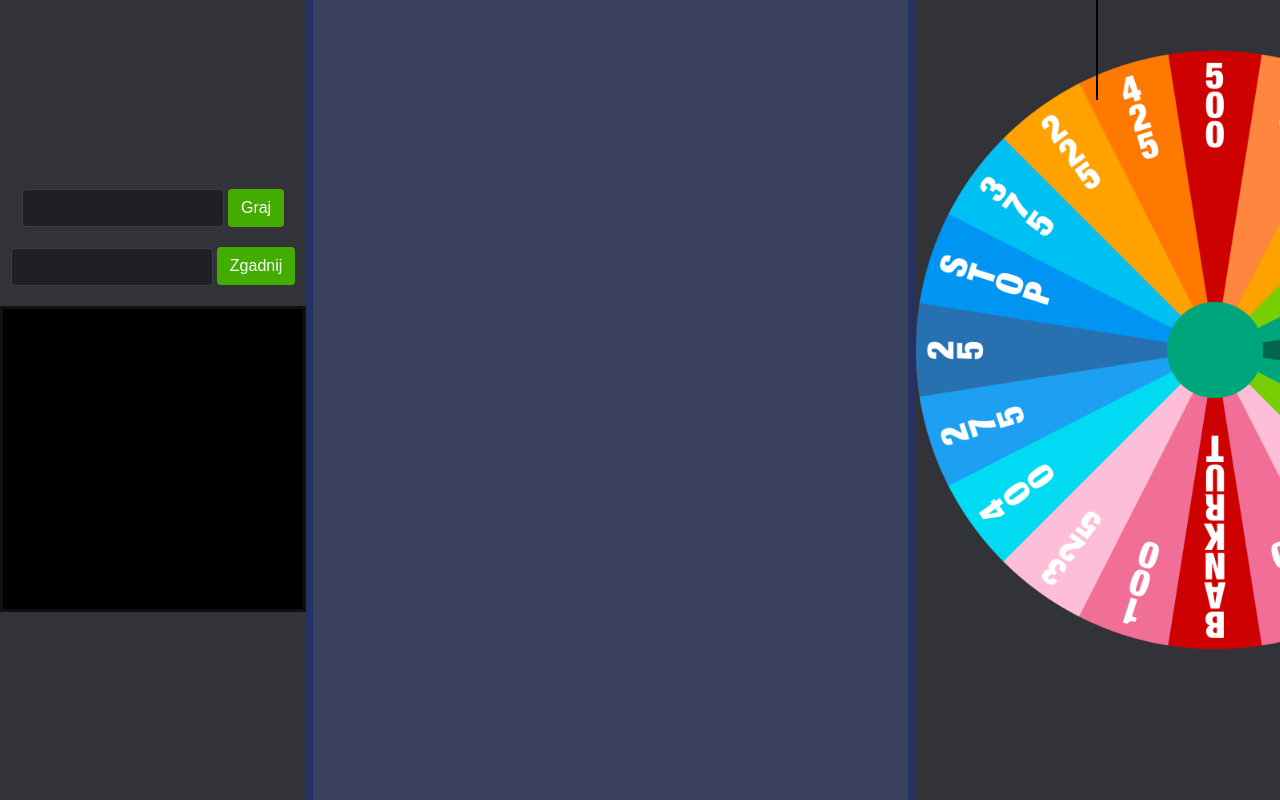
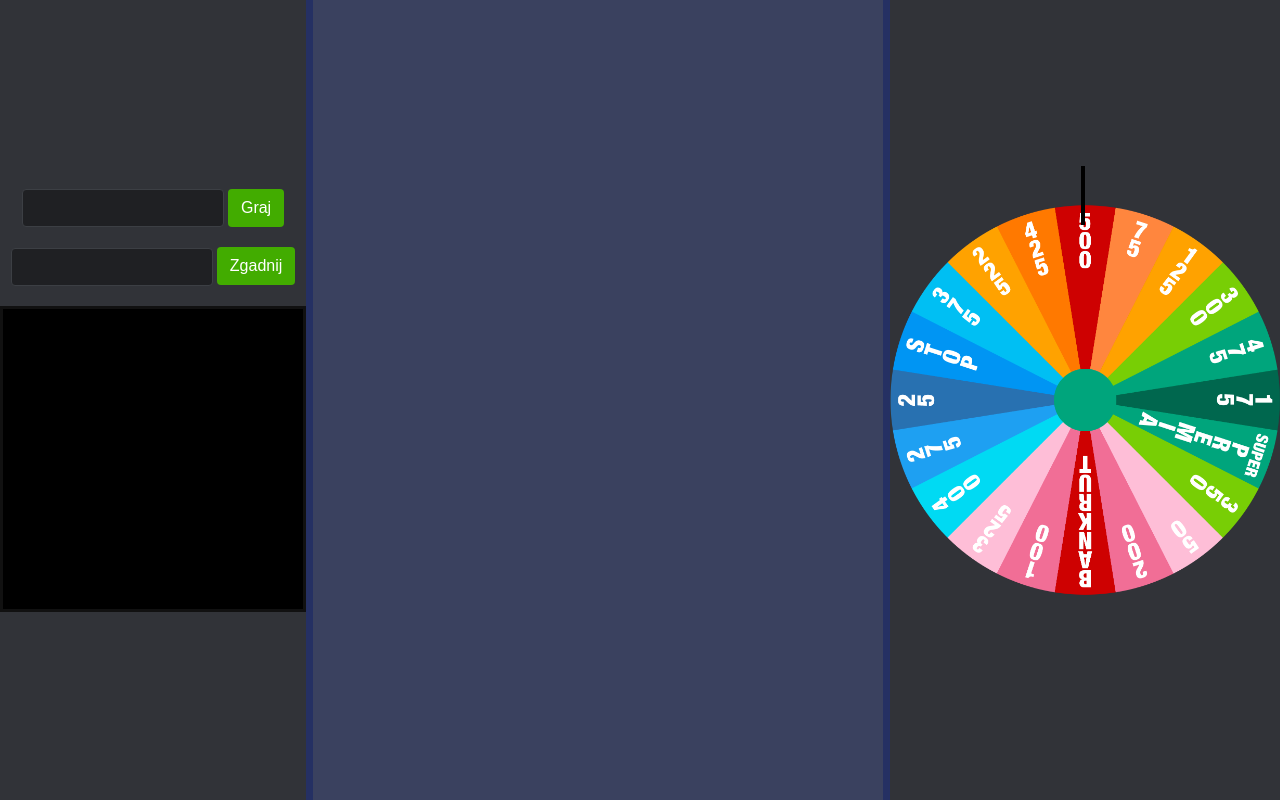
Before and after one commit to pikus420/wheel-of-fortune, a plain HTML site: page index.html in a window 1280 px wide. Drawn offline with Linux system fonts and the light colour scheme.

Commit message:
responsive web design

```diff
--- a/index.html
+++ b/index.html
@@ -30,8 +30,10 @@
     </div>
 
     <div class="right">
-        <div class="pointer"></div>
-        <div class="wheel"></div>
+        <div class="guessbruh">
+            <div class="wheel"></div>
+            <div class="pointer"></div>
+        </div>
     </div>
 
 
--- a/style.css
+++ b/style.css
@@ -7,7 +7,7 @@ body{
     display: grid;
     width: 100%;
     height: 100%;
-    grid-template-columns: 1fr 3fr 1.8fr;
+    grid-template-columns: 1fr 3fr 2fr;
     font-family: 'Lato';
 }
 
@@ -33,11 +33,6 @@ body{
     caret-color: transparent;
 }
 
-.right{
-    background-color: #313338;
-    height: 100vh;
-    overflow: hidden;
-}
 
 .phrasal{
     font-size: 52px;
@@ -111,28 +106,46 @@ input[type=text]:focus, input[type=password]:focus{
     border-color: #3b9b00;
 }
 
+.right{
+    background-color: #313338;
+    height: 100vh;
+    overflow: hidden;
+    display: flex;
+    justify-content: center;
+    align-items: center;
+    position: relative;
+
+}
+
 .pointer {
-    width: 0.6%;
-    height: 100px;
-    margin: 0 49.7% 0 49.7%;
+    width: 1%;
+    height: 15%;
+    position: absolute;
+    top: -10%;
+    left: calc(50% - 0.25rem);
     background: rgb(0, 0, 0);
-    position: relative;
     z-index: 1;
 }
 
 .wheel {
+    position: relative;
     caret-color: transparent;
-    height: 600px;
-    width: 600px;
-    background: url(kolo-fortuny.png);
-    background-size: contain;
-    margin: 0 auto;
-    margin-top: -50px;
-    transition: all;
+    min-width: 90%;
+    aspect-ratio: 1/1;
+    background-image: url(kolo-fortuny.png);
+    background-size: cover;
+    background-position: left;
+    transition: transform;
     transition-duration: 3s;
     transform: rotate(0deg);
-    border-radius: 50%;
+    /* border-radius: 50% */
 }
+
+.guessbruh{
+    position: relative;
+    width: 100%;
+}
+
 
 .tile{
     min-width: 60px;
@@ -142,13 +155,17 @@ input[type=text]:focus, input[type=password]:focus{
     color: #49c100;
     border-radius: 4px;
     display: inline-flex;
-    justify-content: center;
     position: relative;
+    text-align: center !important;
 }
 
 .tile div{
+    width: 100%;
+    height: 100%;
     position: absolute;
     top: 1ch;
+    left: 3px;
+
 }
 
 .empty{
@@ -157,3 +174,16 @@ input[type=text]:focus, input[type=password]:focus{
     border: 0px solid #000;
     display: block;
 }
+
+
+
+@media only screen and (max-width: 800px) {
+    body{
+        grid-template-columns: 1fr;
+    }
+
+    .main{
+        border: 7px solid #253063;
+    }
+
+  }
```
